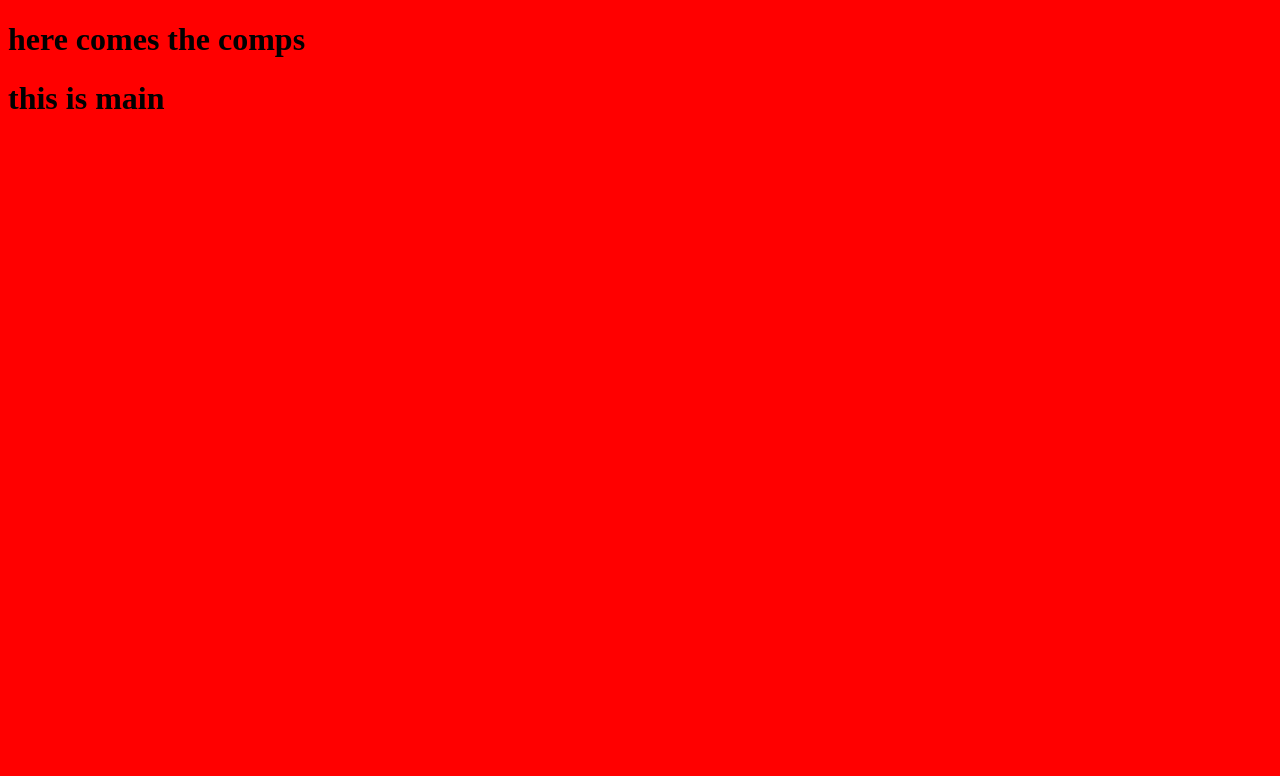
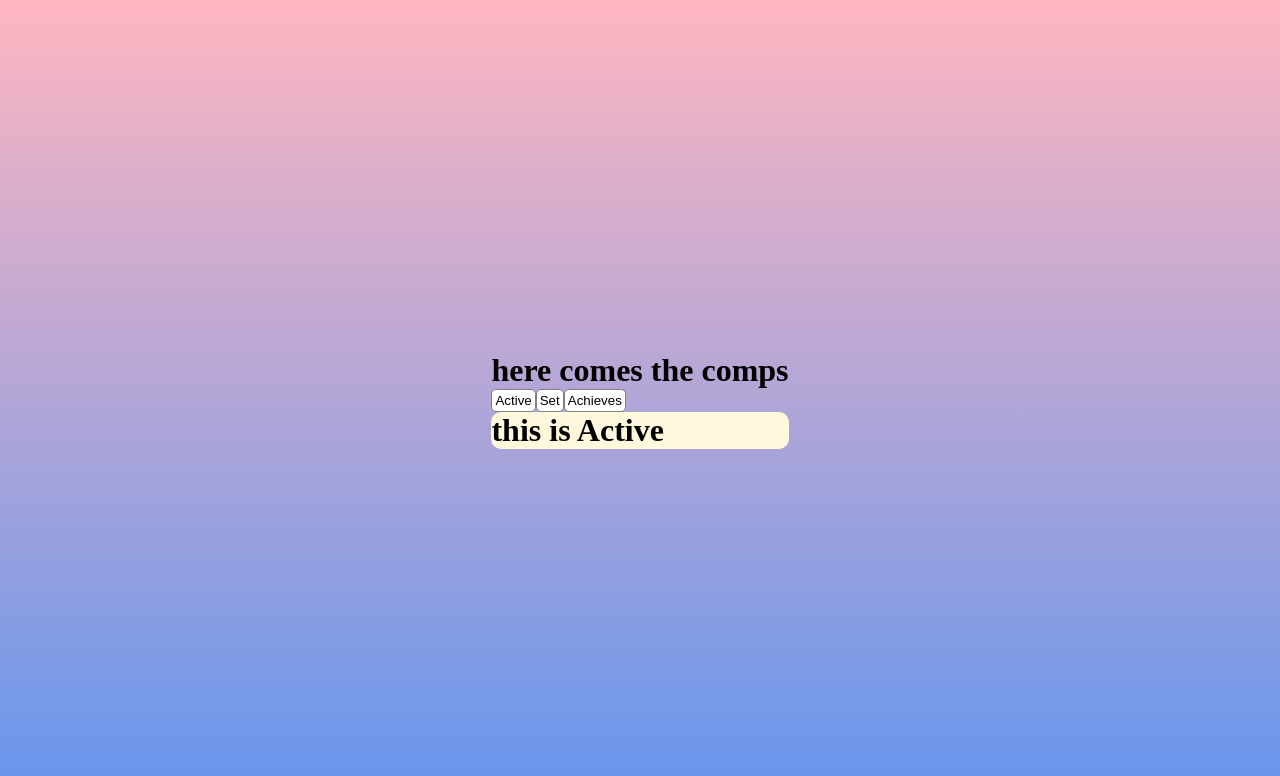
Before and after one commit to RaitaKondo/stoical-timer, a React (Create React App) app: page / in a window 1280 px wide. Shown: the top 776 px of the page. Built offline with nearby package versions, Linux system fonts and the light colour scheme.

Commit message:
added page routing fundamental

```diff
--- a/src/App.js
+++ b/src/App.js
@@ -1,10 +1,32 @@
-import { Main } from "./components/Main";
+import React from "react";
+import { Active } from "./components/Active";
+import Achieves from "./components/Achieves";
+import Set from "./components/Set";
 
 function App() {
+  //---- useState for contents choice and make onClick event handler
+
+  const [activePage, setActivePage] = React.useState(true);
+  const [achievePage, setAchievePage] = React.useState(false);
+  const [setPage, setSetPage] = React.useState(false);
+
   return (
     <div className="App">
       <h1>here comes the comps</h1>
-      <Main />
+      <div className="index-nav">
+        <button className="index-card">Active</button>
+        <button className="index-card">Set</button>
+        <button className="index-card">Achieves</button>
+      </div>
+      <div className="main-container">
+        {activePage === true ? (
+          <Active />
+        ) : achievePage === true ? (
+          <Achieves />
+        ) : setPage === true ? (
+          <Set />
+        ) : null}
+      </div>
     </div>
   );
 }
--- /dev/null
+++ b/src/components/Achieves.js
@@ -0,0 +1,7 @@
+import React from "react";
+
+const Achieves = () => {
+  return <div>Achieves</div>;
+};
+
+export default Achieves;
--- a/src/components/Main.js
+++ b/src/components/Active.js
@@ -1,9 +1,9 @@
 import React from "react";
 
-export const Main = () => {
+export const Active = () => {
   return (
     <div>
-      <h1>this is main</h1>
+      <h1>this is Active</h1>
     </div>
   );
 };
--- /dev/null
+++ b/src/components/Set.js
@@ -0,0 +1,7 @@
+import React from "react";
+
+const Set = () => {
+  return <div>Set</div>;
+};
+
+export default Set;
--- a/src/css/style.css
+++ b/src/css/style.css
@@ -1,5 +1,37 @@
+* {
+  margin: 0;
+  padding: 0;
+  box-sizing: border-box;
+}
+
+button:hover {
+  cursor: pointer;
+  transition: background-image 0.5s;
+}
+button:active {
+  transform: translateX(2px) translateY(2px);
+}
+
 body {
-  background-color: red;
+  background: linear-gradient(lightpink, CornflowerBlue);
+  height: 100vh;
+  display: flex;
+  justify-content: center;
+  align-items: center;
+}
+
+.main-container {
+  background-color: cornsilk;
+  display: flex;
+  border-radius: 10px;
+  position: relative;
+}
+
+.index-card {
+  background-color: #fff;
+  border: solid gray 1px;
+  border-radius: 5px;
+  padding: 3px;
 }
 
 /*# sourceMappingURL=style.css.map */
--- a/src/scss/style.scss
+++ b/src/scss/style.scss
@@ -1,3 +1,44 @@
+* {
+  margin: 0;
+  padding: 0;
+  box-sizing: border-box;
+}
+
+button {
+  &:hover {
+    cursor: pointer;
+    // box-shadow: 6px 6px 0 gray;
+    transition: background-image 0.5s;
+  }
+
+  &:active {
+    // box-shadow: 4px 4px 0 gray;
+    transform: translateX(2px) translateY(2px);
+  }
+}
+
 body {
-  background-color: red;
+  background: linear-gradient(lightpink, CornflowerBlue);
+  height: 100vh;
+  display: flex;
+  justify-content: center;
+  align-items: center;
 }
+
+.main-container {
+  background-color: cornsilk;
+  display: flex;
+  border-radius: 10px;
+  position: relative;
+}
+
+// .index-nav {
+//   margin: 2rem;
+// }
+
+.index-card {
+  background-color: #fff;
+  border: solid gray 1px;
+  border-radius: 5px;
+  padding: 3px;
+}
```
Also changed, not shown: 1 other file (tests, documents, lock files or other folders).
